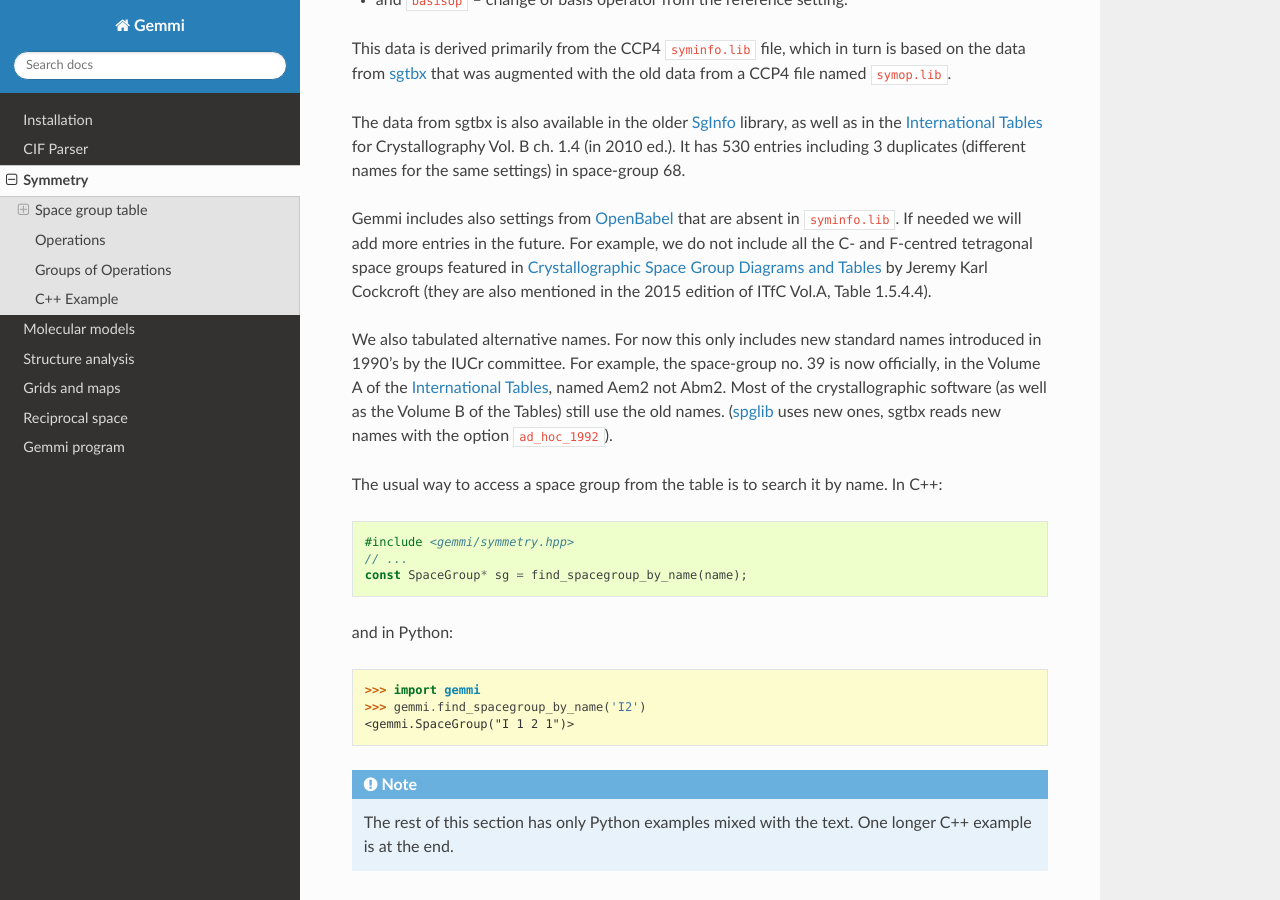
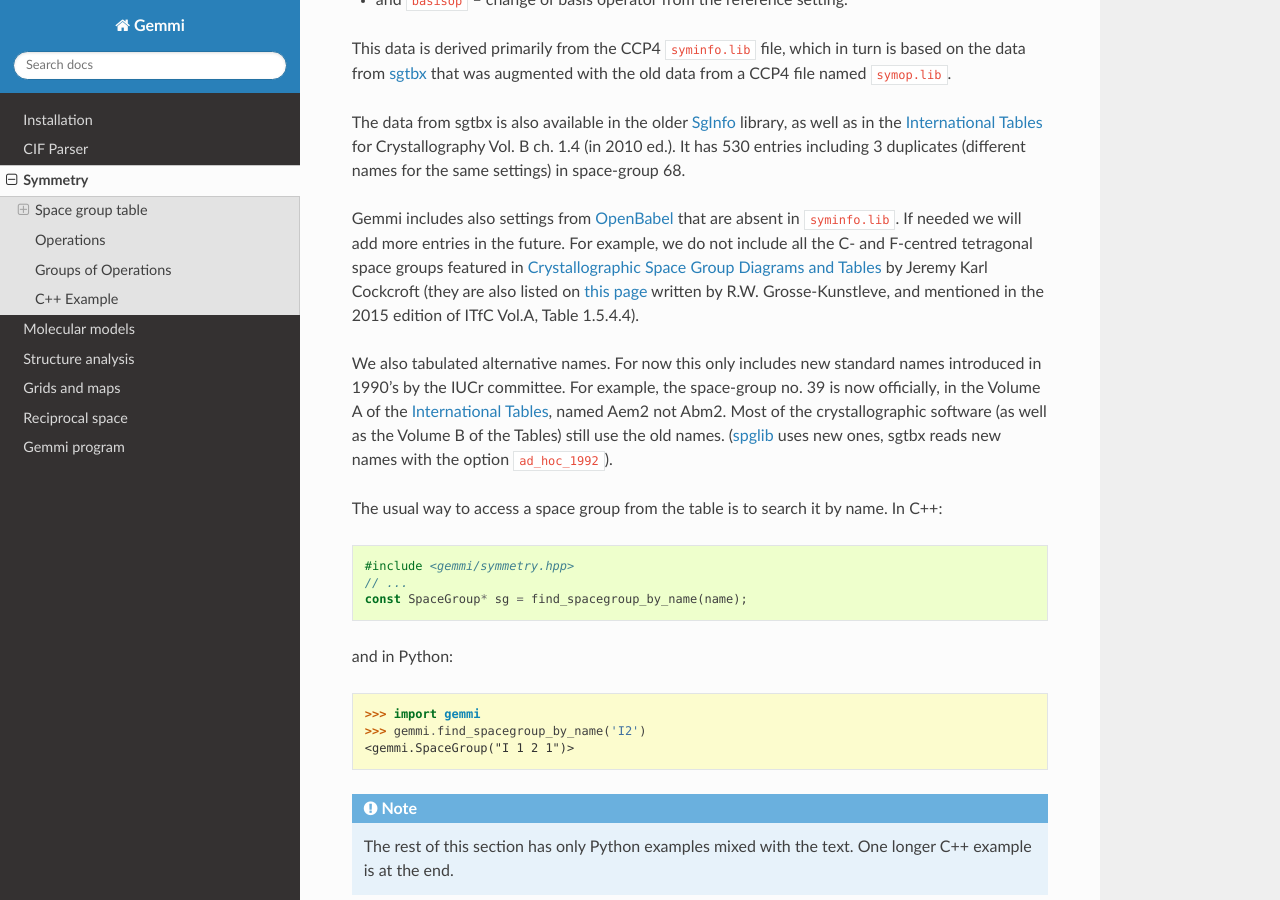
Before and after one commit to project-gemmi/gemmi, a Sphinx documentation site: the page built from docs/sym.rst, in a window 1280 px wide and 900 px high, scrolled down 692 px. Built offline with Sphinx 7.4.7 and the Read the Docs theme 2.0.0, drawn with Linux system fonts in a browser that asks for light colours.

```diff
--- a/docs/sym.rst
+++ b/docs/sym.rst
@@ -47,7 +47,10 @@
 the C- and F-centred tetragonal space groups featured in
 `Crystallographic Space Group Diagrams and Tables <http://img.chem.ucl.ac.uk/sgp/mainmenu.htm>`_
 by Jeremy Karl Cockcroft
-(they are also mentioned in the 2015 edition of ITfC Vol.A, Table 1.5.4.4).
+(they are also listed on
+`this page <https://cci.lbl.gov/cctbx/multiple_cell.html>`_
+written by R.W. Grosse-Kunstleve,
+and mentioned in the 2015 edition of ITfC Vol.A, Table 1.5.4.4).
 
 We also tabulated alternative names.
 For now this only includes new standard names introduced in 1990's by the IUCr
```
Also changed, not shown: 1 other file.
